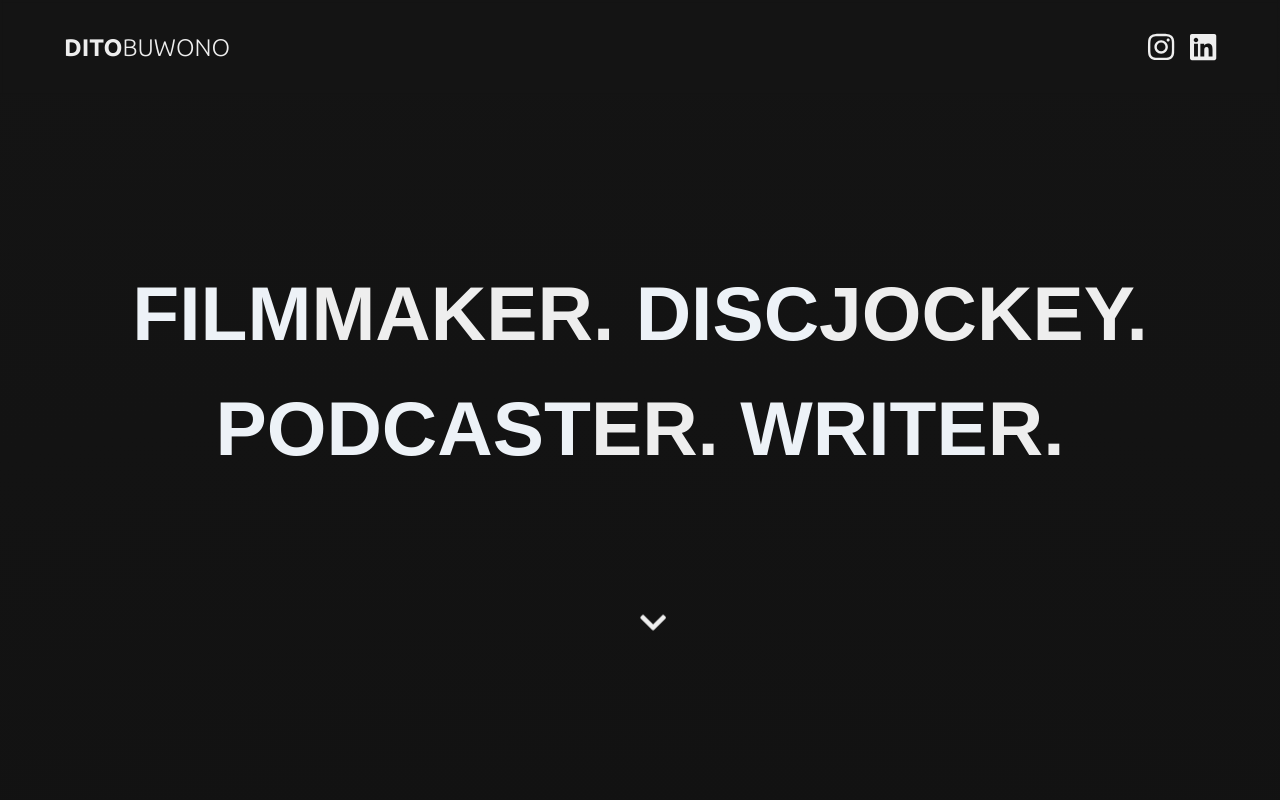
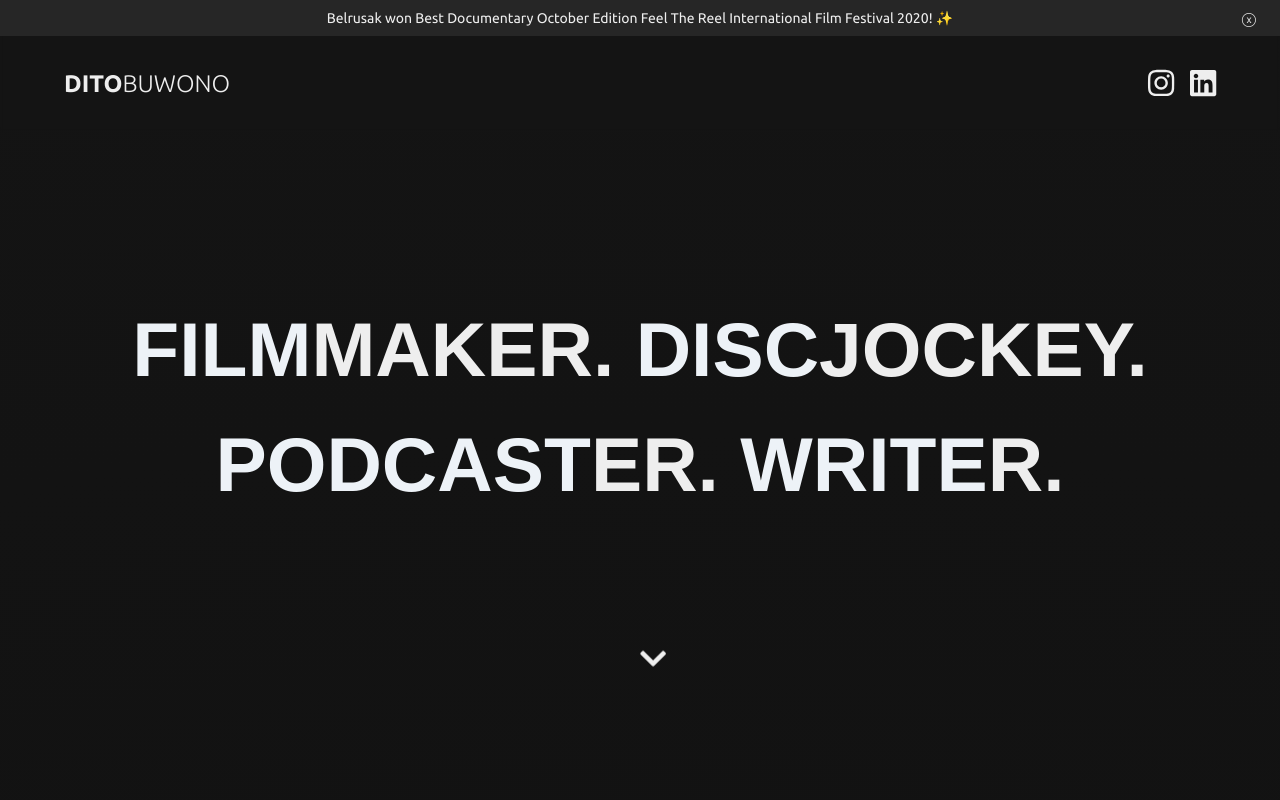
Before and after one commit to andikawilliam/ditobuwono, a Vue app: page / in a window 1280 px wide. Shown: the top 800 px of the page. Built offline with nearby package versions, Linux system fonts and the light colour scheme.

Commit message:
adjust notification font size

```diff
--- a/src/components/TheNav.vue
+++ b/src/components/TheNav.vue
@@ -3,7 +3,7 @@
     id="header"
     class="sticky w-full top-0 z-20 header-portfolio"
   >
-    <!-- <TheNotification /> -->
+    <TheNotification />
     <div class="flex justify-between font-medium px-6 md:px-12 lg:px-16 py-4 md:py-8">
       <div>
         <h1
@@ -35,7 +35,7 @@
 
 <script lang="ts">
 import Vue from "vue";
-// import TheNotification from "./TheNotification.vue";
+import TheNotification from "./TheNotification.vue";
 
 import { gsap } from "gsap";
 import ScrollToPlugin from "gsap/ScrollToPlugin";
@@ -45,9 +45,9 @@ gsap.registerPlugin(ScrollToPlugin);
 export default Vue.extend({
   name: "TheNav",
   props: ["isMain"],
-  // components: {
-  //   TheNotification
-  // },
+  components: {
+    TheNotification
+  },
   methods: {
     goTo: function(destination: string) {
       gsap.to(window, {
--- a/src/components/TheNotification.vue
+++ b/src/components/TheNotification.vue
@@ -1,6 +1,6 @@
 <template>
     <div class="w-full px-6 py-2 bg-gray-dito" v-show="notifState && notifText">
-      <div class="relative grid grid-cols-11 text-1.8vh md:text-xl sm:text-center">
+      <div class="relative grid grid-cols-11 text-1.8vh md:text-xl sm:text-center lg:text-sm">
         <p class="col-span-10 lg:col-span-11">
           <a href="https://www.viddsee.com/video/belrusak/ywxkh">
             {{ this.notifText }}
--- a/src/pages/PagePortfolioFilm.vue
+++ b/src/pages/PagePortfolioFilm.vue
@@ -1,5 +1,5 @@
 <template>
-  <div class="relative text-gray-ivory px-8 md:px-16 lg:px-20 py-32 lg:py-24">
+  <div class="relative text-gray-ivory px-8 md:px-16 lg:px-20 py-32 lg:py-40">
     <PortfolioHeading :title="title" :description="description" />
     <div class="relative">
       <div class="lg:w-2/3 xl:w-3/5 mx-auto overflow-hidden">
--- a/src/pages/PagePortfolioMusic.vue
+++ b/src/pages/PagePortfolioMusic.vue
@@ -1,5 +1,5 @@
 <template>
-  <div class="relative text-gray-ivory px-8 md:px-16 lg:px-20 py-16 sm:py-32 lg:py-24">
+  <div class="relative text-gray-ivory px-8 md:px-16 lg:px-20 py-16 sm:py-40">
     <PortfolioHeading :title="title" :description="description" />
     <div class="relative lg:w-2/3 mx-auto">
       <div class="mixtape-grid-container w-full">
--- a/src/pages/PagePortfolioPodcast.vue
+++ b/src/pages/PagePortfolioPodcast.vue
@@ -1,5 +1,5 @@
 <template>
-  <div class="relative text-gray-ivory px-8 md:px-16 lg:px-20 py-16 sm:py-20 lg:py-24">
+  <div class="relative text-gray-ivory px-8 md:px-16 lg:px-20 py-16 sm:py-20 lg:py-40">
     <PortfolioHeading :title="title" :description="description" />
     <div class="lg:w-2/3 mx-auto">
       <div class="podcast-grid-container w-full">
--- a/src/pages/PagePortfolioWriting.vue
+++ b/src/pages/PagePortfolioWriting.vue
@@ -1,6 +1,6 @@
 <template>
   <div
-    class="relative text-gray-ivory px-8 md:px-16 pt-40 pb-12 lg:px-20 py-12 sm:py-20 lg:py-24"
+    class="relative text-gray-ivory px-8 md:px-16 pt-40 pb-12 lg:px-20 py-12 sm:py-20 lg:py-40"
   >
     <PortfolioHeading :title="title" :description="description" />
     <div class="lg:grid lg:grid-cols-2 lg:w-2/3 mx-auto gap-24">
```
